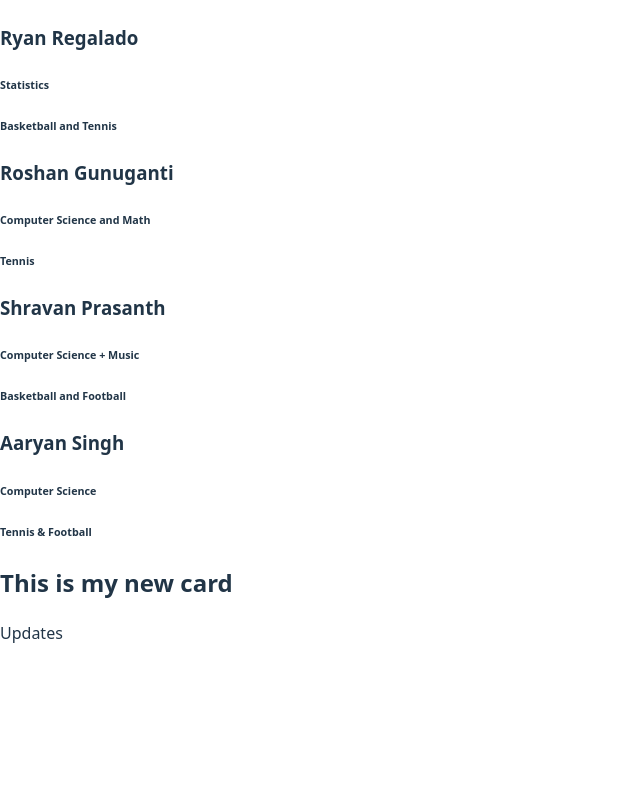
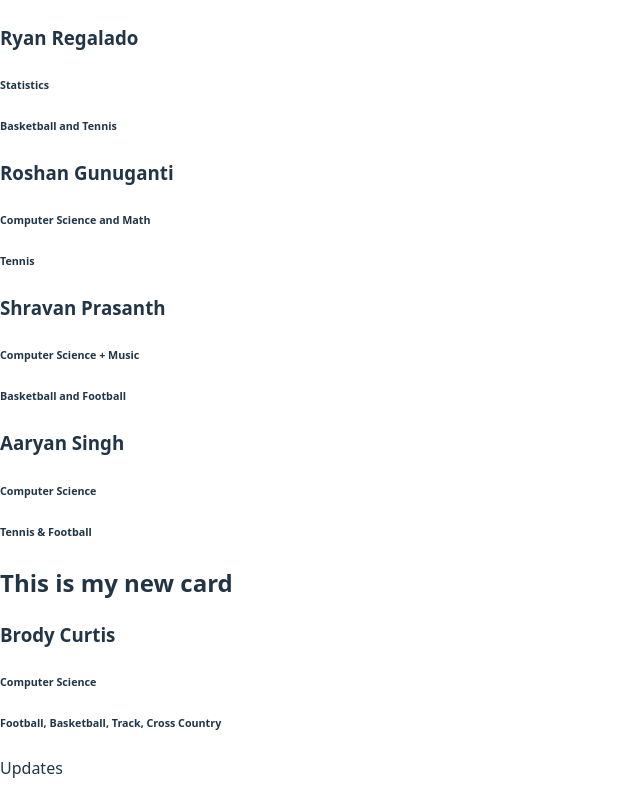
Before and after one commit to dbartolai/sports_analytics_uiuc, a React (Vite) app in the folder frontend/: page / in a window 1280 px wide. Shown: the part 236-1032 px from the top of the page, without its empty margins (0-640 px from the left). Before the commit the page ends 897 px from the top, so only its background shows below. Built offline with nearby package versions, Linux system fonts and the light colour scheme.

Commit message:
changes from brody

```diff
--- /dev/null
+++ b/frontend/src/components/BrodyCard.tsx
@@ -0,0 +1,11 @@
+function BrodyCard () {
+    return (
+        <div>
+                <h3>Brody Curtis</h3>
+                <h6>Computer Science</h6>
+                <h6>Football, Basketball, Track, Cross Country</h6>
+        </div>
+    )
+}
+
+export default BrodyCard
--- a/frontend/src/pages/Showcase.tsx
+++ b/frontend/src/pages/Showcase.tsx
@@ -4,6 +4,7 @@ import RoshanCard from "../components/RoshanCard"
 import ShravanCard from "../components/ShravanCard"
 import NewCard from "../components/NewCard"
 import AaryanCard from "../components/AaryanCard"
+import BrodyCard from "../components/BrodyCard"
 
 function Showcase () {
     return (
@@ -16,6 +17,7 @@ function Showcase () {
             <ShravanCard/>
             <AaryanCard/>
             <NewCard/>
+            <BrodyCard/>
             <p>Updates</p>
         </div>
     )
```
